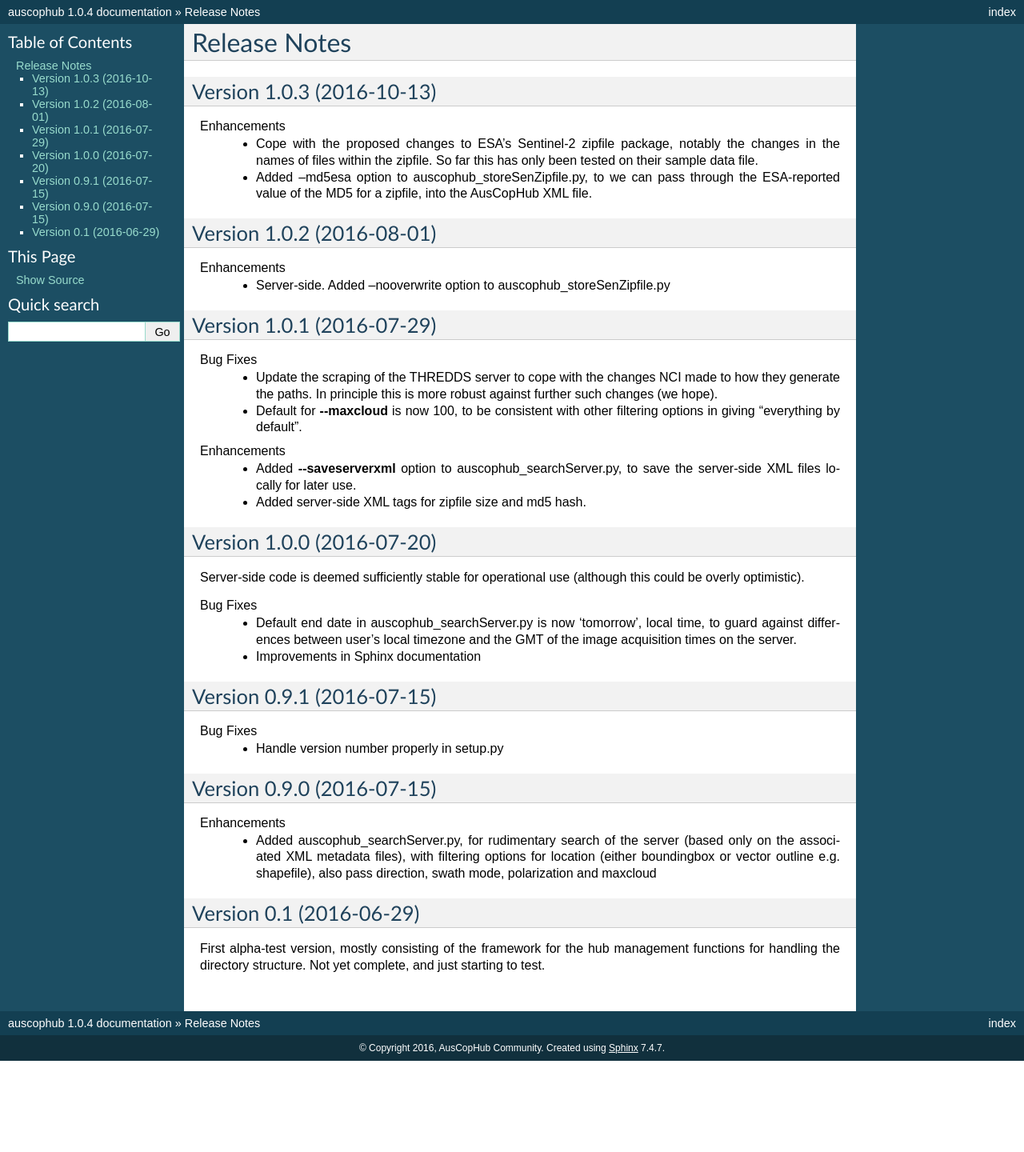
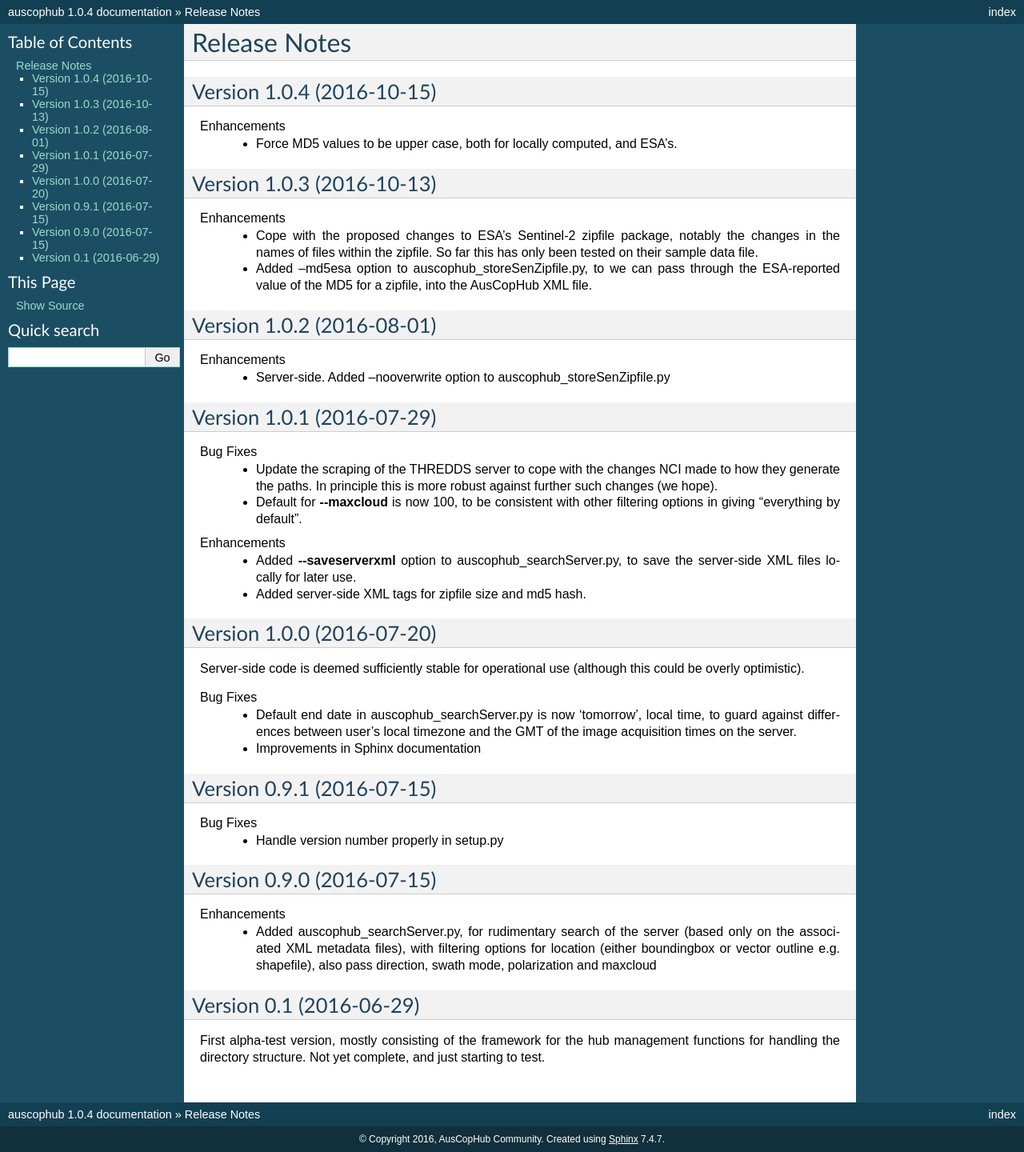
Before and after one commit to CopernicusAustralasia/auscophub, a Sphinx documentation site: the page built from doc/source/releasenotes.rst, in a window 1280 px wide. Shown: the whole page at 80% size. Built offline with Sphinx 7.4.7, drawn with Linux system fonts in a browser that asks for light colours; before the commit the page ends 1326 px from its top, so only the background shows below that.

Commit message:
Updated release notes for 1.0.4

```diff
--- a/doc/source/releasenotes.rst
+++ b/doc/source/releasenotes.rst
@@ -1,5 +1,10 @@
 Release Notes
 =============
+
+Version 1.0.4 (2016-10-15)
+--------------------------
+Enhancements
+  * Force MD5 values to be upper case, both for locally computed, and ESA's.
 
 Version 1.0.3 (2016-10-13)
 --------------------------
```
